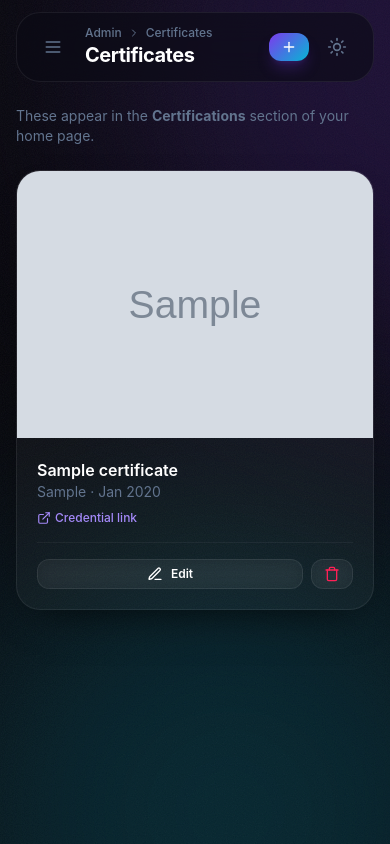
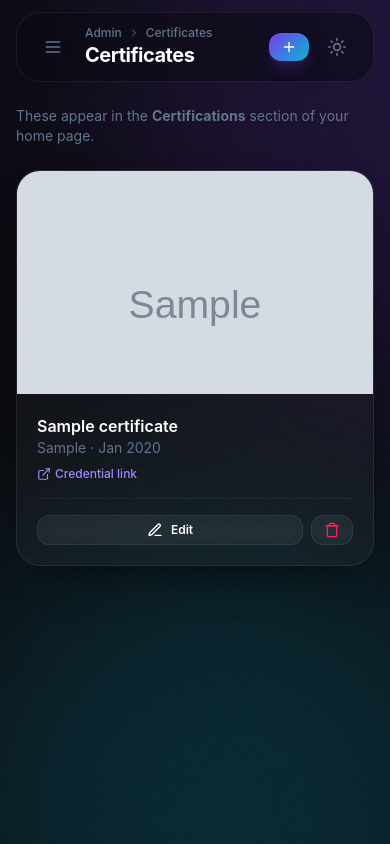
Before and after one commit to waliullah8328/waliullahPortfolio, a Laravel app: page /admin/certificates in a window 390 px wide. Run offline with Laravel 12, Linux system fonts and the light colour scheme; a user stored in the database is signed in; data comes from the database, SQL or seed files in the repository; tables that the repository leaves empty hold one stand-in row (values such as "Sample post"); grey boxes marked "Sample" are stand-in pictures; style sheets or scripts are compiled from the project's sources; some libraries are stand-ins or nearby versions.

Commit message:
Admin: keep project and certificate thumbnails inside their boxes
Tall phone screenshots stretched the aspect-ratio box; clip it, and show the
whole screenshot centred over a blurred copy.

Co-Authored-By: Claude Opus 5.5 <noreply@anthropic.com>

```diff
--- a/resources/views/admin/certificates/index.blade.php
+++ b/resources/views/admin/certificates/index.blade.php
@@ -11,9 +11,9 @@
         <div class="grid gap-5 md:grid-cols-2 xl:grid-cols-3">
             @foreach ($certificates as $cert)
                 <div class="card flex flex-col overflow-hidden {{ $cert->is_visible ? '' : 'opacity-60' }}">
-                    <div class="relative aspect-[16/10] bg-slate-100 dark:bg-white/5">
+                    <div class="relative aspect-[16/10] overflow-hidden bg-slate-100 dark:bg-white/5">
                         @if ($cert->image_url)
-                            <img src="{{ $cert->image_url }}" alt="" referrerpolicy="no-referrer" class="size-full object-cover">
+                            <img src="{{ $cert->image_url }}" alt="" referrerpolicy="no-referrer" loading="lazy" class="absolute inset-0 size-full object-cover object-top">
                         @else
                             <div class="grid size-full place-items-center text-slate-400"><x-icon name="badge-check" class="size-10" /></div>
                         @endif
```
Also changed, not shown: resources/views/admin/projects/index.blade.php (+5 -2 lines).
